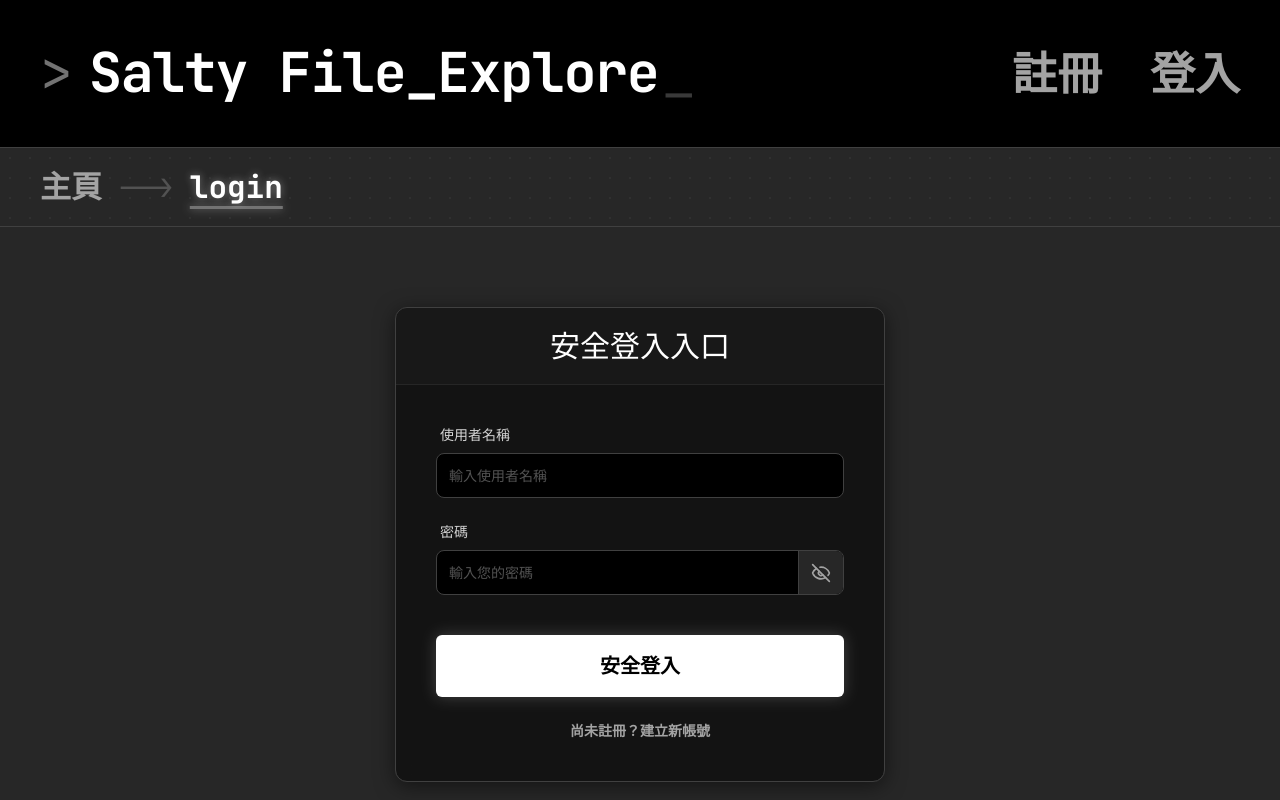
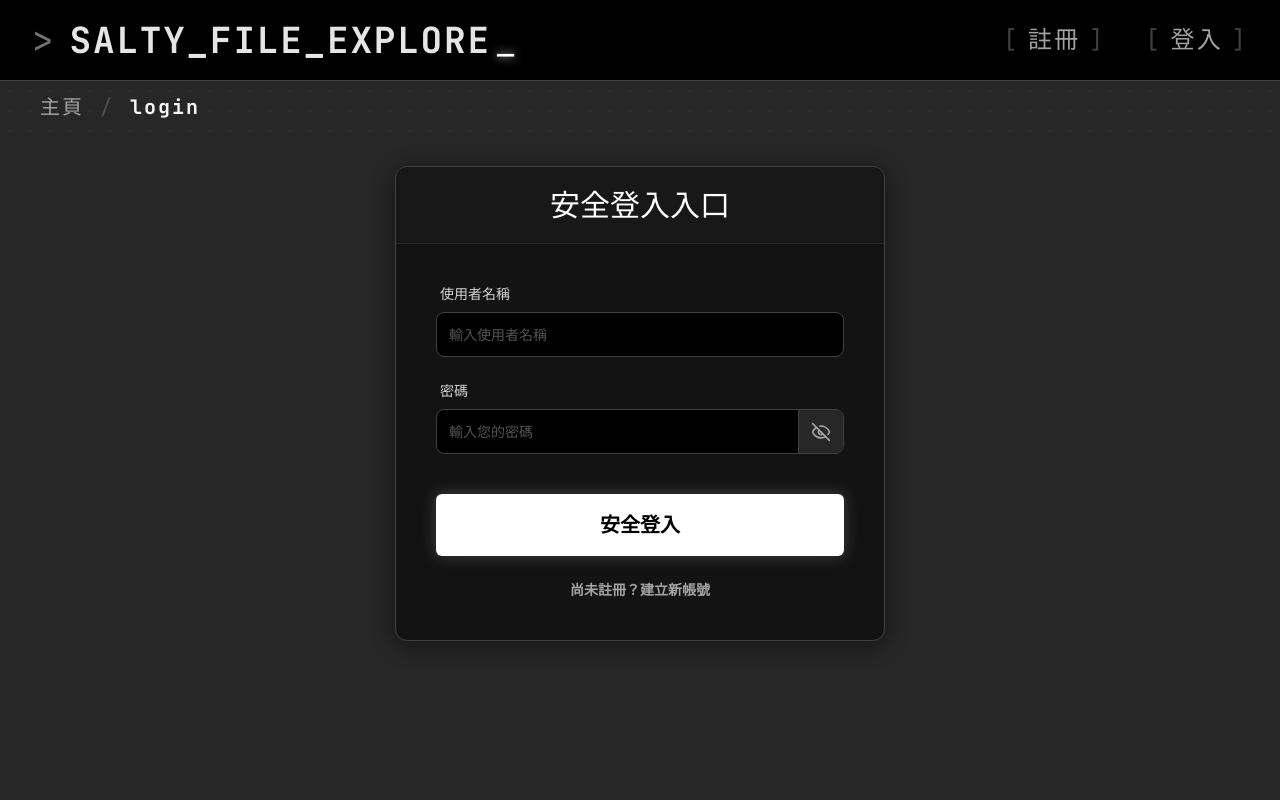
Before and after one commit to Salt-Shio/FileBrowser, a Vue app: page /login in a window 1280 px wide. Built offline with nearby package versions, Linux system fonts and the light colour scheme.

Commit message:
feat: 微調畫面準備實作鼠標軌跡

```diff
--- a/src/App.vue
+++ b/src/App.vue
@@ -32,31 +32,34 @@ const currentRouteName = computed(() => {
 <template>
   <div class="min-h-screen flex flex-col bg-mono-900 text-mono-50 font-sans selection:bg-mono-500 selection:text-white">
     <!-- Navbar (科技終端機風格) -->
-    <nav class="bg-black flex items-center justify-between px-10 py-8 border-b border-mono-700 relative z-20">
+    <nav class="bg-black flex items-center justify-between px-8 py-5 border-b border-mono-700 relative z-20">
       <div class="flex items-center">
         <!-- Logo 結合 Monospace 與閃爍游標 -->
-        <router-link to="/" class="text-[55px] font-mono font-bold hover:[text-shadow:0_0_15px_rgba(255,255,255,0.7)] transition-all duration-300 flex items-center">
-          <span class="text-mono-500 mr-4 font-normal">&gt;</span>
-          <span class="text-mono-50 tracking-tight">Salty File_Explore</span>
-          <span class="animate-pulse text-mono-500 ml-1 font-normal">_</span>
+        <router-link to="/" class="text-4xl font-mono font-bold hover:text-white transition-all duration-300 flex items-center group">
+          <span class="text-mono-500 mr-4 font-normal group-hover:text-mono-400">&gt;</span>
+          <span class="text-mono-200 tracking-wider uppercase group-hover:text-white group-hover:[text-shadow:0_0_15px_rgba(255,255,255,0.4)]">Salty_File_Explore</span>
+          <span class="animate-terminal-blink ml-1 font-normal">_</span>
         </router-link>
       </div>
 
-      <div class="flex gap-12 items-center">
+      <div class="flex gap-10 items-center font-mono text-2xl tracking-widest">
         <!-- 未登入狀態 -->
         <template v-if="!isLoggedIn">
           <router-link
             to="/register"
-            class="text-[45px] font-extrabold text-mono-400 hover:text-mono-50 hover:[text-shadow:0_0_15px_rgba(255,255,255,0.7)] transition-all duration-200"
+            class="text-mono-400 hover:text-white transition-all duration-200 flex items-center gap-2 group"
           >
+            <span class="text-mono-700 group-hover:text-mono-400 transition-colors">[</span>
             註冊
+            <span class="text-mono-700 group-hover:text-mono-400 transition-colors">]</span>
           </router-link>
           <router-link
             to="/login"
-            class="text-[45px] font-extrabold text-mono-400 hover:text-mono-50 hover:[text-shadow:0_0_15px_rgba(255,255,255,0.7)] transition-all duration-200 relative group"
+            class="text-mono-400 hover:text-white transition-all duration-200 flex items-center gap-2 group"
           >
+            <span class="text-mono-700 group-hover:text-mono-400 transition-colors">[</span>
             登入
-            <span class="absolute -bottom-2 left-0 w-full h-[2px] bg-mono-50 scale-x-0 group-hover:scale-x-100 transition-transform duration-300 origin-left"></span>
+            <span class="text-mono-700 group-hover:text-mono-400 transition-colors">]</span>
           </router-link>
         </template>
 
@@ -64,35 +67,41 @@ const currentRouteName = computed(() => {
         <template v-else>
           <router-link
             to="/explore"
-            class="text-[45px] font-extrabold text-mono-400 hover:text-mono-50 hover:[text-shadow:0_0_15px_rgba(255,255,255,0.7)] transition-all duration-200"
+            class="text-mono-400 hover:text-white transition-all duration-200 flex items-center gap-2 group"
           >
+            <span class="text-mono-700 group-hover:text-mono-400 transition-colors">[</span>
             檔案系統
+            <span class="text-mono-700 group-hover:text-mono-400 transition-colors">]</span>
           </router-link>
           <router-link
             to="/config"
-            class="text-[45px] font-extrabold text-mono-400 hover:text-mono-50 hover:[text-shadow:0_0_15px_rgba(255,255,255,0.7)] transition-all duration-200"
+            class="text-mono-400 hover:text-white transition-all duration-200 flex items-center gap-2 group"
           >
+            <span class="text-mono-700 group-hover:text-mono-400 transition-colors">[</span>
             設定
+            <span class="text-mono-700 group-hover:text-mono-400 transition-colors">]</span>
           </router-link>
           <button
             @click="logout"
-            class="text-[45px] font-extrabold text-mono-400 hover:text-mono-50 hover:[text-shadow:0_0_15px_rgba(255,255,255,0.7)] transition-all duration-200 cursor-pointer"
+            class="text-mono-400 hover:text-white transition-all duration-200 flex items-center gap-2 group cursor-pointer"
           >
+            <span class="text-mono-700 group-hover:text-mono-400 transition-colors">[</span>
             登出
+            <span class="text-mono-700 group-hover:text-mono-400 transition-colors">]</span>
           </button>
         </template>
       </div>
     </nav>
 
     <!-- 麵包屑導航 (Phase 5.2 需求) -->
-    <div v-if="route.path !== '/' && currentRouteName" class="bg-mono-900 border-b border-mono-700 px-10 py-4 flex items-center gap-4 relative overflow-hidden z-10">
+    <div v-if="route.path !== '/' && currentRouteName" class="bg-mono-900 border-b border-mono-800 px-10 py-3 flex items-center gap-4 relative overflow-hidden z-10">
       <!-- 背景科幻網格點綴 -->
       <div class="absolute inset-0 opacity-[0.04] pointer-events-none" style="background-image: radial-gradient(#fff 1px, transparent 1px); background-size: 20px 20px;"></div>
 
-      <p class="font-mono text-[31px] font-bold text-mono-400 flex items-center z-10">
-        <router-link to="/" class="hover:text-mono-50 transition-colors">主頁</router-link>
-        <span class="mx-4 text-mono-600 font-normal">--&gt;</span>
-        <span class="text-mono-50 underline decoration-mono-500 underline-offset-8 [text-shadow:0_0_8px_rgba(255,255,255,0.4)]">
+      <p class="font-mono text-xl tracking-widest text-mono-400 flex items-center z-10">
+        <router-link to="/" class="hover:text-white transition-colors">主頁</router-link>
+        <span class="mx-4 text-mono-600 font-normal">/</span>
+        <span class="text-mono-100 font-bold">
           {{ currentRouteName }}
         </span>
       </p>
@@ -119,4 +128,19 @@ const currentRouteName = computed(() => {
 .fade-leave-to {
   opacity: 0;
 }
+
+@keyframes terminal-blink {
+  0%, 100% {
+    opacity: 1;
+    color: #fff;
+    text-shadow: 0 0 10px rgba(255, 255, 255, 0.8);
+  }
+  50% {
+    opacity: 0;
+  }
+}
+
+.animate-terminal-blink {
+  animation: terminal-blink 1s step-end infinite;
+}
 </style>
--- a/src/views/FileExplorerView.vue
+++ b/src/views/FileExplorerView.vue
@@ -304,7 +304,7 @@ const getStatusLabel = (status: string) => {
 <template>
   <div class="min-h-full w-full relative flex flex-col items-center pt-8">
     <!-- 頁面最大寬度容器 -->
-    <div class="w-full max-w-[1500px] px-8 flex flex-col h-full gap-8">
+    <div class="w-full max-w-[1800px] px-8 flex flex-col h-full gap-8">
 
       <!-- 全局錯誤公告 -->
       <div v-if="vfsStore.error" class="w-full bg-red-950/80 border border-red-500 rounded-lg p-4 flex items-center justify-center shadow-[0_0_20px_rgba(239,68,68,0.2)] backdrop-blur-md relative shrink-0">
@@ -317,10 +317,10 @@ const getStatusLabel = (status: string) => {
       </div>
 
       <!-- 主要分欄瀏覽區域 -->
-      <div class="flex flex-col md:flex-row gap-8 w-full h-[70vh]">
+      <div class="flex flex-col md:flex-row gap-8 w-full h-[80vh]">
 
         <!-- 左欄：樹狀目錄導航 -->
-        <div class="bg-mono-950/50 md:w-[320px] shrink-0 flex flex-col overflow-y-auto border border-mono-700 rounded-xl shadow-[0_4px_20px_rgba(0,0,0,0.5)] relative">
+        <div class="bg-mono-950/50 md:w-[380px] shrink-0 flex flex-col overflow-y-auto border border-mono-700 rounded-xl shadow-[0_4px_20px_rgba(0,0,0,0.5)] relative">
           <div class="p-4 border-b border-mono-800 bg-mono-900/80 backdrop-blur-md sticky top-0 z-10 shadow-sm">
             <h2 class="font-mono text-mono-400 text-sm tracking-widest uppercase">Directory Tree</h2>
           </div>
@@ -479,7 +479,7 @@ const getStatusLabel = (status: string) => {
         </div>
 
         <!-- 第三欄：傳輸管理 -->
-        <div class="bg-mono-950/50 md:w-[320px] shrink-0 flex flex-col border border-mono-700 rounded-xl shadow-[0_4px_20px_rgba(0,0,0,0.5)] relative overflow-hidden">
+        <div class="bg-mono-950/50 md:w-[380px] shrink-0 flex flex-col border border-mono-700 rounded-xl shadow-[0_4px_20px_rgba(0,0,0,0.5)] relative overflow-hidden">
           <div class="p-4 border-b border-mono-800 bg-mono-900/80 backdrop-blur-md sticky top-0 z-10 shadow-sm flex items-center justify-between">
             <h2 class="font-mono text-mono-400 text-sm tracking-widest uppercase">Transfers</h2>
             <button
@@ -510,12 +510,12 @@ const getStatusLabel = (status: string) => {
               </div>
 
               <!-- 進度條 -->
-              <div class="w-full bg-mono-950 border border-mono-700 rounded-full h-2 overflow-hidden relative">
+              <div class="w-full bg-mono-950 border border-mono-700 rounded-full h-4 overflow-hidden relative mt-1 mb-1">
                 <div
                   class="bg-mono-50 h-full transition-all duration-300"
                   :style="{ width: `${task.progress}%` }"
                 ></div>
-                <span class="absolute inset-0 flex items-center justify-center text-[8px] font-mono font-bold mix-blend-difference text-white">
+                <span class="absolute inset-0 flex items-center justify-center text-[10px] font-mono font-bold mix-blend-difference text-white">
                   {{ task.progress }}%
                 </span>
               </div>
--- a/src/views/HomeView.vue
+++ b/src/views/HomeView.vue
@@ -1,5 +1,5 @@
 <template>
-  <div class="p-10 text-center">
+  <div class="flex flex-col items-center justify-start pt-8 px-4 w-full min-h-full text-center">
     <h1 class="text-4xl font-bold mb-4">Welcome to Salty File Explorer</h1>
     <p class="text-mono-400">Please login or register to manage your files.</p>
   </div>
--- a/src/views/LoginView.vue
+++ b/src/views/LoginView.vue
@@ -80,7 +80,7 @@ const handleBackToPassword = () => {
 </script>
 
 <template>
-  <div class="flex flex-col items-center justify-center pt-20 px-4">
+  <div class="flex flex-col items-center justify-start pt-8 px-4 w-full min-h-full">
     <transition name="fade" mode="out-in">
       <!-- 2FA OTP 驗證階段 -->
       <BaseCard v-if="stage === 'OTP'" key="otp-card">
--- a/src/views/RegisterView.vue
+++ b/src/views/RegisterView.vue
@@ -55,7 +55,7 @@ const handleLegalAccept = async () => {
 </script>
 
 <template>
-  <div class="flex flex-col items-center justify-center pt-20 px-4">
+  <div class="flex flex-col items-center justify-start pt-8 px-4 w-full min-h-full">
     <!-- Success State -->
     <BaseCard v-if="stage === 'SUCCESS'">
       <template #header>
--- a/src/views/SettingsView.vue
+++ b/src/views/SettingsView.vue
@@ -1,10 +1,16 @@
 <template>
   <div class="min-h-full relative w-full overflow-x-hidden pt-8">
     <!-- Main Content -->
-    <div class="flex flex-col items-center justify-start mt-12 mb-20 w-full px-4">
-      <div class="flex flex-col gap-10 w-full max-w-4xl items-center bg-mono-950/50 p-12 rounded-xl border border-mono-700 shadow-[0_4px_20px_rgba(0,0,0,0.5)]">
+    <div class="flex flex-col items-center justify-start w-full px-4">
+      <div class="flex flex-col w-full max-w-4xl bg-mono-950/50 rounded-xl border border-mono-700 shadow-[0_4px_20px_rgba(0,0,0,0.5)] overflow-hidden">
 
-        <h2 class="text-2xl font-mono text-mono-50 font-bold w-full border-b border-mono-800 pb-4 mb-4 [text-shadow:0_0_8px_rgba(255,255,255,0.2)]">System / Settings</h2>
+        <!-- Header -->
+        <div class="bg-mono-900/80 backdrop-blur-md h-[70px] px-8 flex items-center shrink-0 border-b border-mono-700">
+          <h2 class="text-sm font-mono text-mono-400 tracking-widest uppercase">System / Settings</h2>
+        </div>
+
+        <!-- Body -->
+        <div class="flex flex-col gap-10 p-8 md:p-12">
 
         <!-- Settings Form -->
         <div class="flex flex-col w-full gap-6">
@@ -73,6 +79,7 @@
              </button>
            </div>
            <p v-if="errorMsg" class="text-red-400 font-mono text-sm bg-red-900/20 px-4 py-2 rounded border border-red-900/30 w-full text-center">{{ errorMsg }}</p>
+        </div>
         </div>
       </div>
     </div>
```
